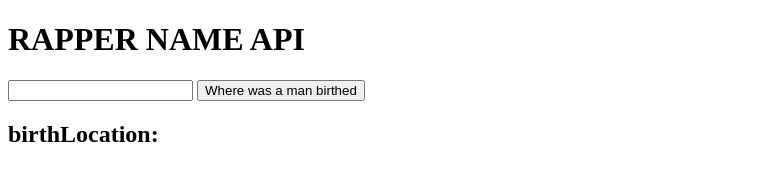
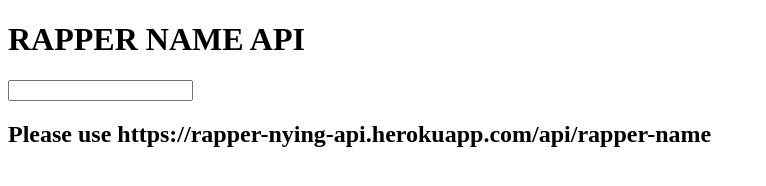
Before and after one commit to rowah/rap-names-api, a website: page index.html in a window 1280 px wide. Shown: the whole page, without its empty margins (0-766 px from the left). Drawn offline with Linux system fonts and the light colour scheme.

Commit message:
updated html documentation

```diff
--- a/index.html
+++ b/index.html
@@ -9,8 +9,8 @@
   <body>
     <h1>RAPPER NAME API</h1>
     <input type="text" />
-    <button>Where was a man birthed</button>
-    <h2>birthLocation:</h2>
+    <!-- <button>Where was a man birthed</button> -->
+    <h2>Please use https://rapper-nying-api.herokuapp.com/api/rapper-name</h2>
 
     <script src="js/index.js"></script>
   </body>
```
